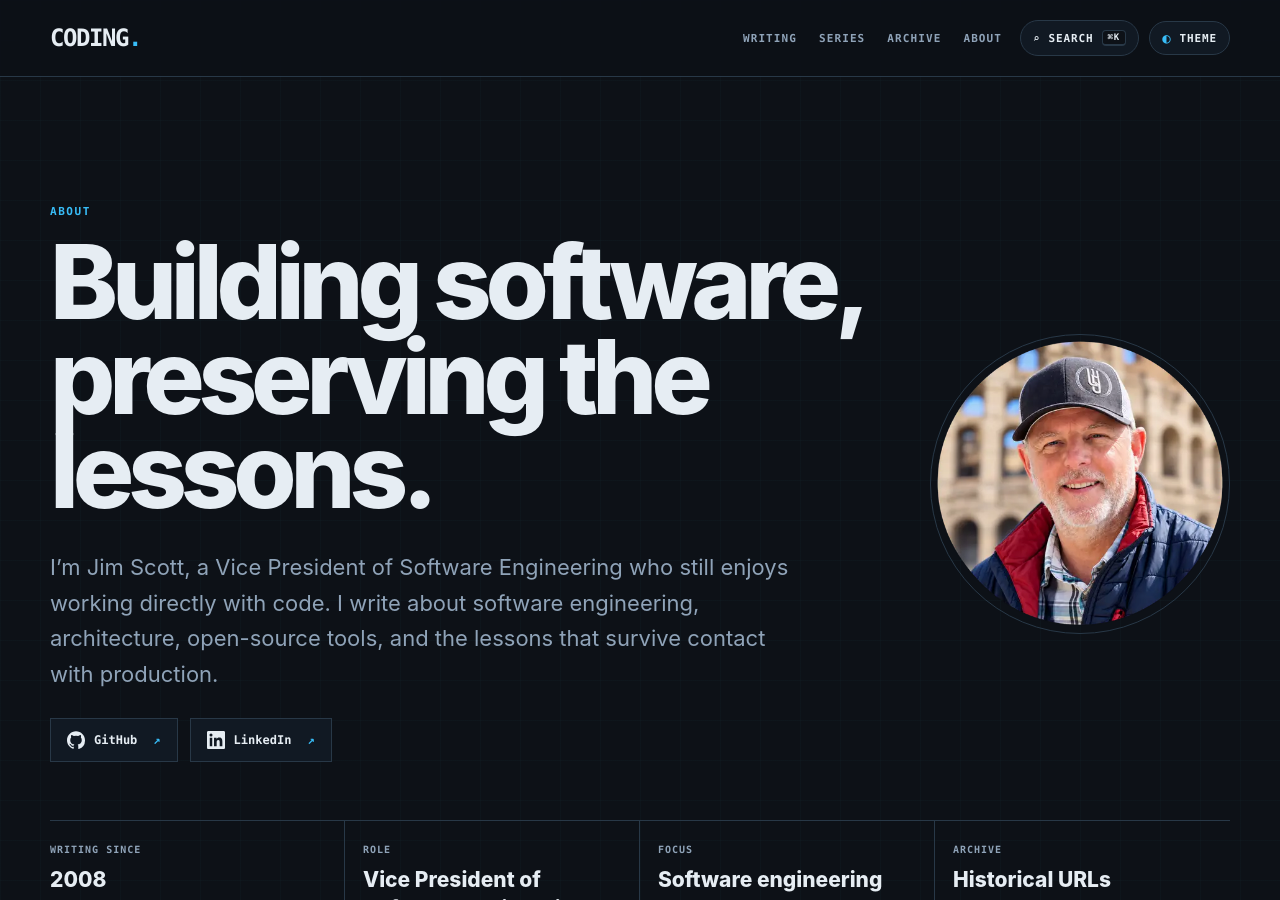
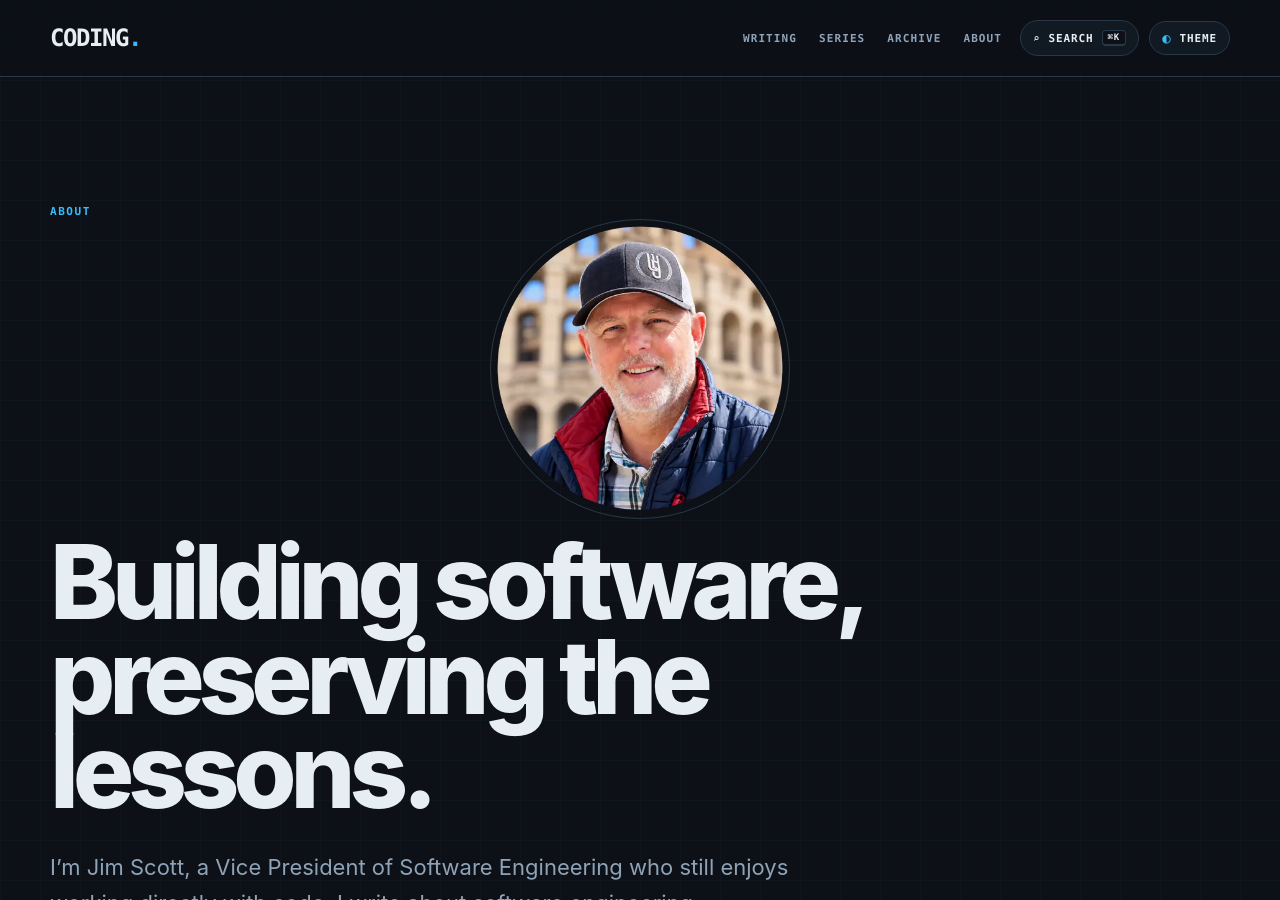
Before and after one commit to infoconex/coding-blog, a Jekyll site: the page built from about.md, in a window 1280 px wide and 900 px high. Built offline with Jekyll 4.4.1, drawn with Linux system fonts in a browser that asks for light colours.

Commit message:
Place circular author photo above About page heading

```diff
--- a/about.md
+++ b/about.md
@@ -12,9 +12,14 @@ profilePage: true
 ---
 
 {% assign portrait_asset = site.static_files | where: "path", "/assets/images/about/jim-scott.webp" | first %}
-<section class="shell about-hero{% if portrait_asset %} about-hero--with-photo{% endif %}">
+<section class="shell about-hero">
   <div class="about-hero__identity">
     <div class="eyebrow">About</div>
+    {% if portrait_asset %}
+    <figure class="about-hero__portrait">
+      <img src="{{ '/assets/images/about/jim-scott.webp' | relative_url }}" alt="Portrait of Jim Scott" width="480" height="480" loading="eager" decoding="async">
+    </figure>
+    {% endif %}
     <h1>Building software, preserving the lessons.</h1>
     <div class="about-hero__intro">
       <p class="about-hero__lede">I’m Jim Scott, a Vice President of Software Engineering who still enjoys working directly with code. I write about software engineering, architecture, open-source tools, and the lessons that survive contact with production.</p>
@@ -38,11 +43,6 @@ profilePage: true
     {% endif %}
     </div>
   </div>
-  {% if portrait_asset %}
-  <figure class="about-hero__portrait">
-    <img src="{{ '/assets/images/about/jim-scott.webp' | relative_url }}" alt="Portrait of Jim Scott" width="480" height="480" loading="eager" decoding="async">
-  </figure>
-  {% endif %}
   <dl class="about-highlights" aria-label="Professional background at a glance">
     <div><dt>Writing since</dt><dd>2008</dd></div>
     <div><dt>Role</dt><dd>Vice President of Software Engineering</dd></div>
```
